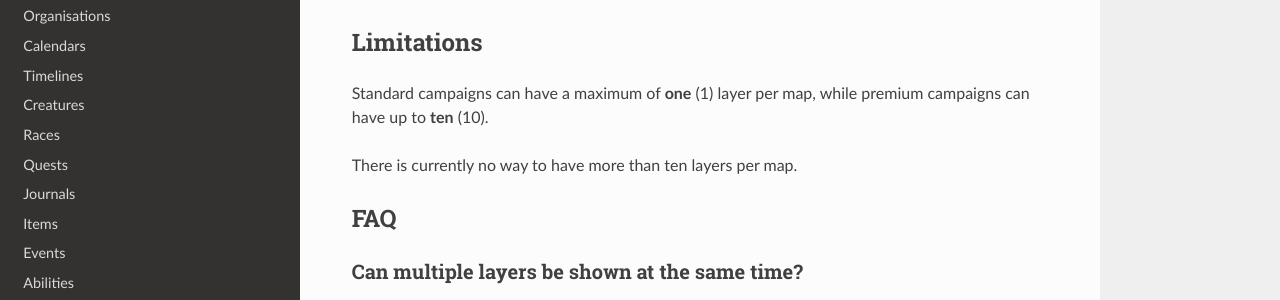
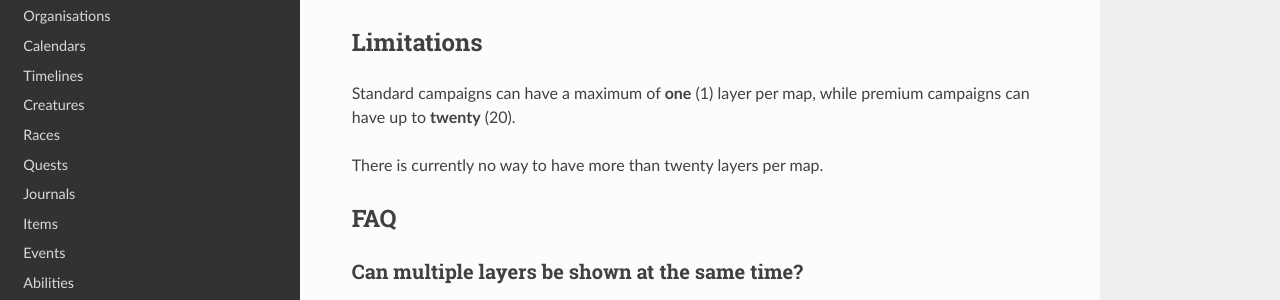
Before and after one commit to owlchester/kanka-docs, a Sphinx documentation site: the page built from docs/entities/maps/layers.md, in a window 1280 px wide and 900 px high, scrolled down 1159 px. Shown: the part 231-531 px from the top of the window. Built offline with Sphinx 7.4.7 and the Read the Docs theme 3.1.0, drawn with Linux system fonts in a browser that asks for light colours; pages that are not in the unit, such as notebooks, are missing from menus.

Commit message:
Update layers.md and groups.md

```diff
--- a/docs/entities/maps/layers.md
+++ b/docs/entities/maps/layers.md
@@ -29,9 +29,9 @@ Layers have the standard [visibility](/advanced/visibility) permission system, m
 
 ## Limitations
 
-Standard campaigns can have a maximum of **one** (1) layer per map, while premium campaigns can have up to **ten** (10).
+Standard campaigns can have a maximum of **one** (1) layer per map, while premium campaigns can have up to **twenty** (20).
 
-There is currently no way to have more than ten layers per map.
+There is currently no way to have more than twenty layers per map.
 
 ## FAQ
 
```
